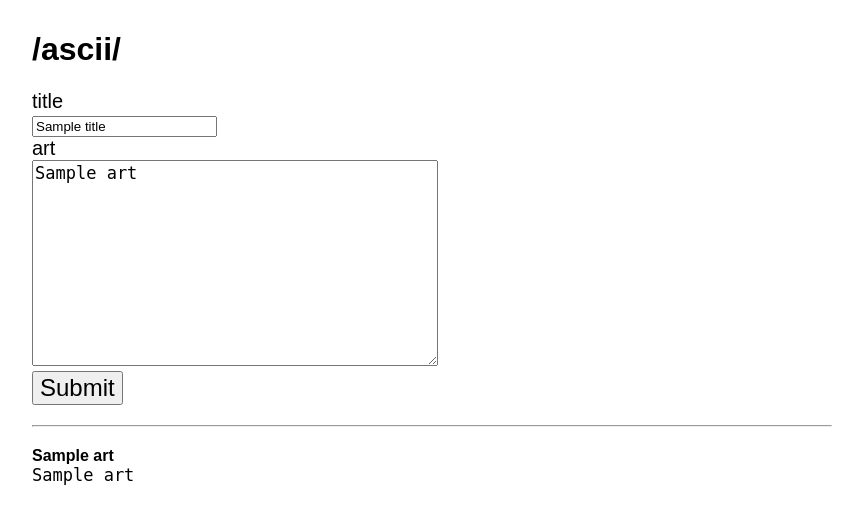
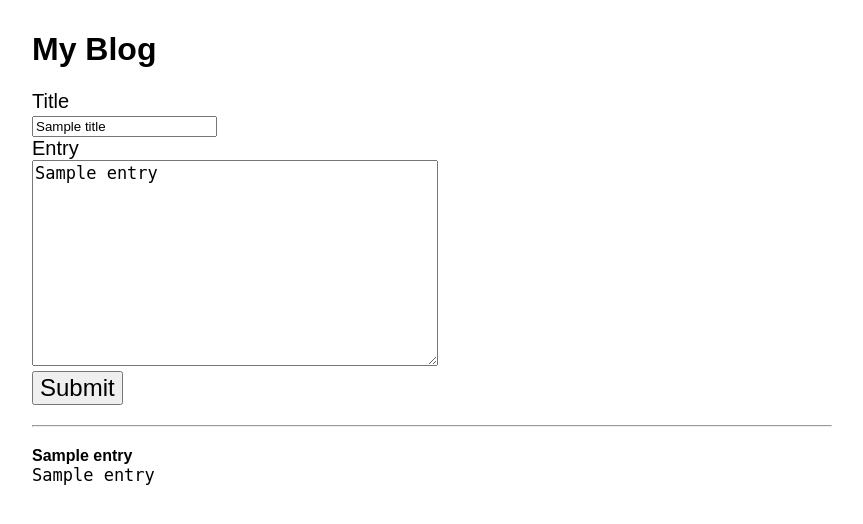
Before and after one commit to JessicaBall/build-a-blog, a Python web app: template templates/front.html in a window 1280 px wide. Shown: the top 524 px of the page, without its empty margins (208-1071 px from the left). Run offline with Jinja, Linux system fonts and the light colour scheme; the template is opened without the code that fills it: most values are stand-ins (such as "Sample title", 1, 10 or a date in 2020).

Commit message:
updated variables in template.html file

```diff
--- a/templates/front.html
+++ b/templates/front.html
@@ -2,7 +2,7 @@
 
 <html>
     <head>
-            <title>/ascii/</title>
+            <title>/Build-a-Blog</title>
     </head>
 
     <style type="text/css">
@@ -43,15 +43,15 @@
             margin: 20px auto;
         }
 
-        .art + .art {
+        .entry + .entry {
             margin-top: 20px;
         }
 
-        .art-title {
+        .entry-title {
             font-weight: bold;
         }
 
-        .art-body {
+        .entry-body {
             margin: 0;
             font-size: 17px;
         }
@@ -59,17 +59,17 @@
     </style>
 
     <body>
-     <h1>/ascii/</h1>
+     <h1>My Blog</h1>
 
      <form method="post">
          <label>
-             <div>title</div>
+             <div>Title</div>
              <input type="text" name="title" value="{{title}}">
         </label>
 
         <label>
-            <div>art</div>
-            <textarea name="art">{{art}}</textarea>
+            <div>Entry</div>
+            <textarea name="entry">{{entry}}</textarea>
         </label>
 
         <div class="error">{{error}}</div>
@@ -79,10 +79,10 @@
 
     <hr>
 
-    {% for art in arts %}
-    <div class ="art">
-        <div class="art-title">{{art.title}}</div>
-        <pre class="art-body">{{art.art}}</pre>
+    {% for entry in entries %}
+    <div class ="entry">
+        <div class="entry-title">{{entry.title}}</div>
+        <pre class="entry-body">{{entry.entry}}</pre>
     {% endfor %}
 
 
```
Also changed, not shown: 1 other file.
